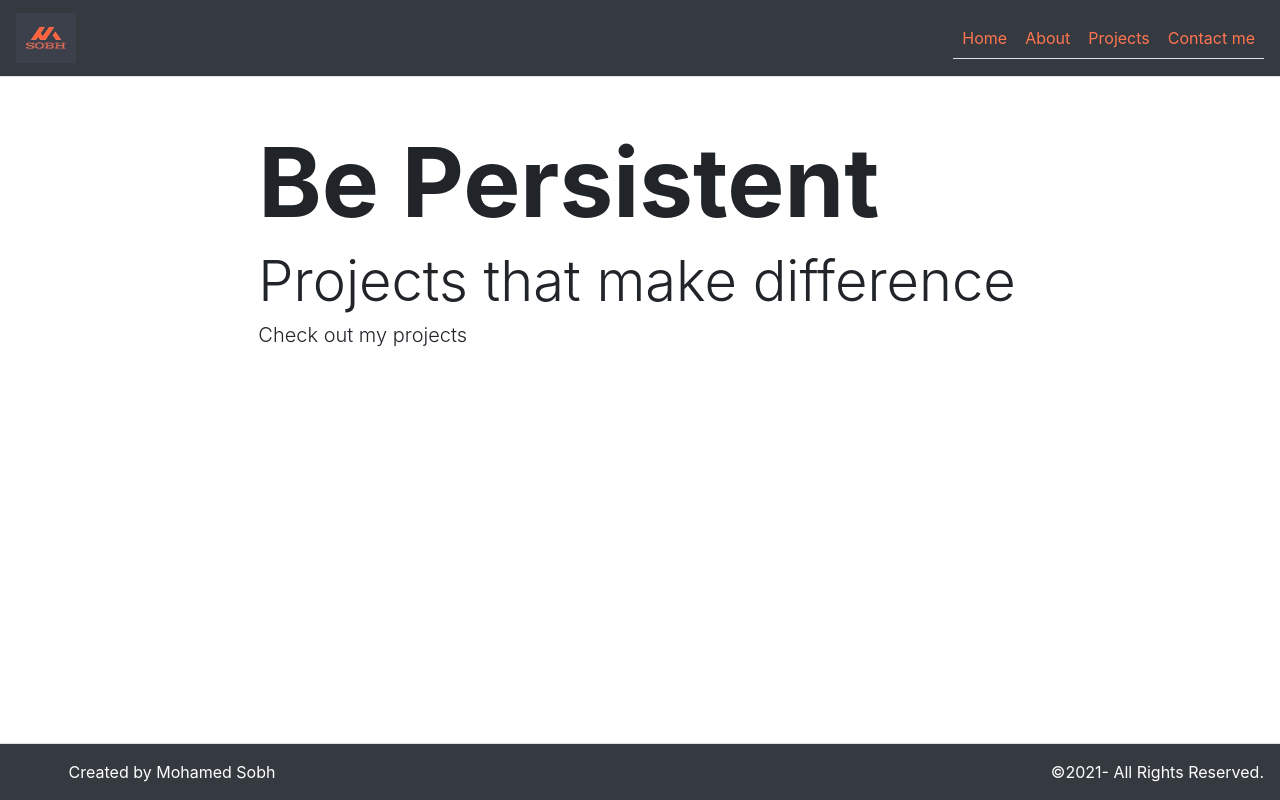
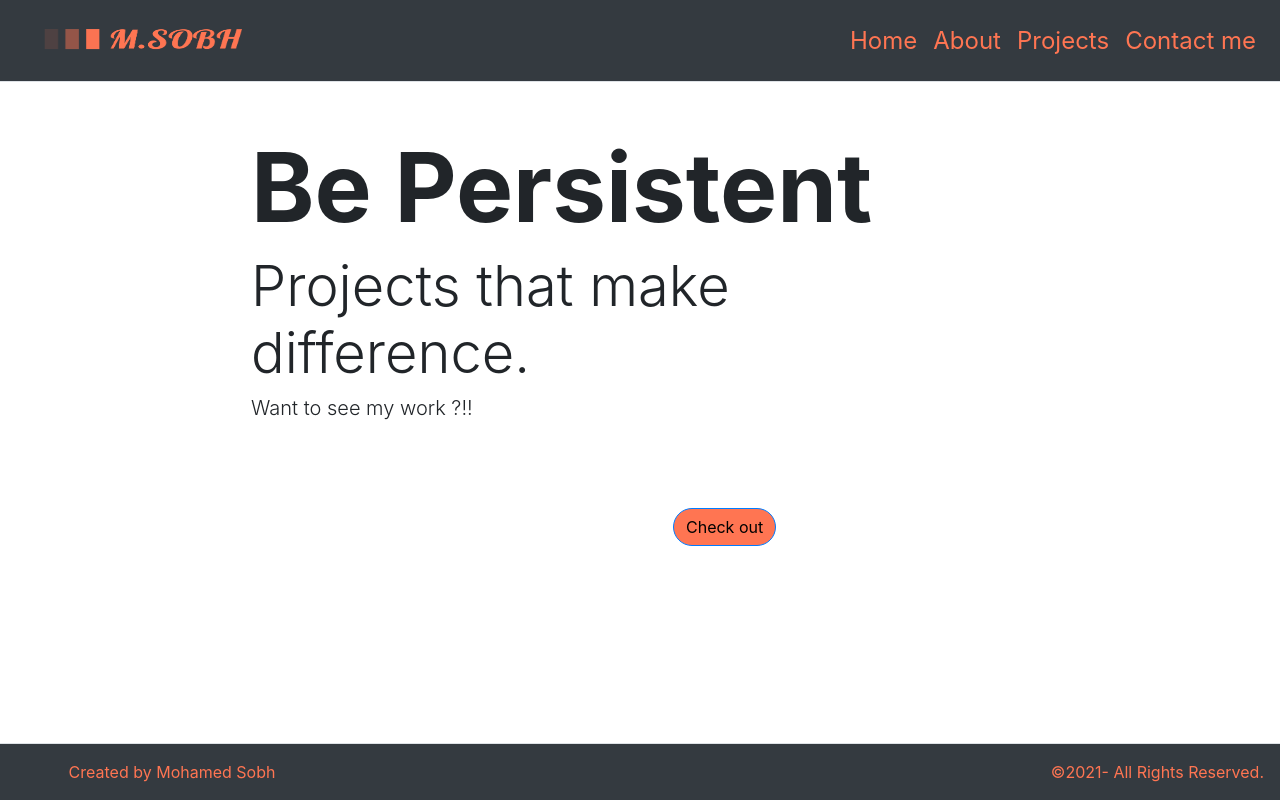
Before and after one commit to M-Sobh/react-portfolio, a React (Create React App) app: page / in a window 1280 px wide. Built offline with nearby package versions, Linux system fonts and the light colour scheme.

Commit message:
enhancements2

```diff
--- a/src/App.js
+++ b/src/App.js
@@ -10,7 +10,7 @@ import HomePage from "./pages/HomePage";
 import AboutPage from "./pages/AboutPage";
 import ProjectsPage from "./pages/ProjectsPage";
 import ContactPage from "./pages/ContactPage";
-import logo from "./assets/images/logo.jpeg";
+import logo from "./assets/images/logo.png";
 import Switch from "react-bootstrap/esm/Switch";
 
 export default class App extends Component {
@@ -26,8 +26,8 @@ export default class App extends Component {
       ],
       home: {
         title: "Be Persistent",
-        subTitle: "Projects that make difference",
-        text: "Check out my projects"
+        subTitle: "Projects that make difference.",
+        text: "Want to see my work ?!! "
       },
       about: {
         title: "About me"
@@ -54,14 +54,14 @@ export default class App extends Component {
               <img
                 alt="logo"
                 src={logo}
-                width="60"
-                height="50"
+                width="250"
+                height="55"
                 className="d-inline-block align-top"
               />
             </Navbar.Brand>
             <Navbar.Toggle className="border-0" aria-controls="navbar-toggle" />
             <Navbar.Collapse id="navbar-toggle">
-              <Nav className="ml-auto" variant="tabs" defaultActiveKey="/home">
+              <Nav className="ml-auto" variant="" defaultActiveKey="/home">
                 <Link className="nav-link" to="/" style={{ color: "#ff7552" }}>
                   Home
                 </Link>
@@ -120,8 +120,9 @@ export default class App extends Component {
               render={() => <ContactPage title={this.state.contact.title} />}
             />
           </Switch>
+
+          <Footer />
         </Container>
-        <Footer />
       </Router>
     );
   }
--- a/src/components/Card.js
+++ b/src/components/Card.js
@@ -4,7 +4,8 @@ import CardInfo from "./CardInfo";
 function Card(props) {
   return (
     <div
-      className="d-inline-block g-card"
+      className="d-inline-block  g-card"
+      style={{ display: "flex" }}
       onClick={e => props.click(props.item)}
     >
       <img
--- a/src/components/CardInfo.js
+++ b/src/components/CardInfo.js
@@ -6,13 +6,15 @@ function CardInfo(props) {
     <animated.div className="g-card-info" style={style}>
       <p className="g-card-title">{props.title}</p>
       <p className="g-card-sub-title">{props.subTitle}</p>
-      <a href={props.link} target="_blank" rel="noopener noreferrer">
-        code
-      </a>
-      <br />
-      <a href={props.demo} target="_blank" rel="noopener noreferrer">
-        demo
-      </a>
+      <div className="demo-link">
+        <a href={props.link} target="_blank" rel="noopener noreferrer">
+          code
+        </a>
+        <br />
+        {/* <a href={props.demo} target="_blank" rel="noopener noreferrer">
+          demo
+        </a> */}
+      </div>
     </animated.div>
   );
 }
--- a/src/components/Carousel.js
+++ b/src/components/Carousel.js
@@ -71,7 +71,7 @@ export default class Carousel extends Component {
   render() {
     return (
       <Zoom>
-        <Container fluid={true} className="carousel">
+        <Container fluid={true}>
           <Row className="justify-content-around">
             {this.makeItems(this.state.items)}
           </Row>
--- a/src/index.css
+++ b/src/index.css
@@ -18,7 +18,14 @@ code {
     monospace;
 }
 
+/* styling navbar */
+
+.nav-link {
+  font-size: 1.5rem;
+}
+
 /* styling projects page */
+
 .g-card {
   margin: 20px;
 }
@@ -27,6 +34,7 @@ code {
   width: 20vw;
   height: 45vh;
   box-shadow: 0px 0px 3px 1px #ff7552;
+  cursor: pointer;
 }
 .g-card-info {
   margin-top: 10px;
@@ -47,8 +55,27 @@ code {
   margin: 0 auto;
   float: none;
   margin-bottom: 10px;
-  margin-top: 250px;
+  margin-top: 2rem;
 }
+
+.demo-link a {
+  color: #ff7552 !important;
+  display: inline-block;
+}
+.carousel {
+  padding-top: 10em;
+}
+
+.footer {
+  left: 0;
+  bottom: 0;
+  width: 100%;
+  background-color: #343a40;
+  color: #ff7552;
+  text-align: center;
+}
+
+/* mail sending style  */
 .success-msg {
   color: #57a773;
   padding: 10px 15px;
@@ -58,17 +85,10 @@ code {
   padding: 10px 15px;
 }
 
-a {
-  color: #ff7552 !important;
+.btn-primary,
+.btn-primary:hover,
+.btn-primary:active,
+.btn-primary:visited {
+  background-color: #ff7552 !important;
+  border-radius: 1.5rem !important;
 }
-.carousel {
-  padding-top: 10em;
-}
-.footer {
-  left: 0;
-  bottom: 0;
-  width: 100%;
-  background-color: #343a40;
-  color: white;
-  text-align: center;
-}
--- a/src/index.js
+++ b/src/index.js
@@ -1,5 +1,6 @@
 import React from "react";
 import ReactDOM from "react-dom";
+import { BrowserRouter } from "react-router-dom";
 
 import App from "./App";
 import reportWebVitals from "./reportWebVitals";
@@ -7,9 +8,10 @@ import "bootstrap/dist/css/bootstrap.css";
 import "./index.css";
 
 ReactDOM.render(
-  <React.StrictMode>
+  <BrowserRouter>
     <App />
-  </React.StrictMode>,
+  </BrowserRouter>,
+
   document.getElementById("root")
 );
 
--- a/src/pages/ContactPage.js
+++ b/src/pages/ContactPage.js
@@ -70,6 +70,7 @@ export default class ContactPage extends Component {
                   <Card.Title>
                     <Hero title={this.props.title} />
                   </Card.Title>
+                  <hr />
                   <Content>
                     <Form onSubmit={this.handleSubmit}>
                       <Form.Group>
@@ -123,6 +124,12 @@ export default class ContactPage extends Component {
                         </p>
                       )}
                     </Form>
+                    <hr />
+                    <div>
+                      <h2>Or, simply reach me directly!</h2>
+                      <h4>E-mail : eng.m_sobhe@yahoo.com</h4>
+                      <h4> Mob. : (+44) 07862 698820</h4>
+                    </div>
                   </Content>
                 </Card.Body>
               </Card>
--- a/src/pages/HomePage.js
+++ b/src/pages/HomePage.js
@@ -1,11 +1,36 @@
 import React from "react";
 import Hero from "../components/Hero";
 import Zoom from "react-reveal/Zoom";
+import { Container, Row, Col } from "react-bootstrap";
+import { Link } from "react-router-dom";
 
 function HomePage(props) {
   return (
     <Zoom>
-      <Hero title={props.title} subTitle={props.subTitle} text={props.text} />
+      <Container fluid>
+        <Row>
+          <Col xs={11}>
+            <Hero
+              title={props.title}
+              subTitle={props.subTitle}
+              text={props.text}
+            />
+          </Col>
+          <Col></Col>
+        </Row>
+        <Row>
+          <Col></Col>
+          <Col>
+            <Link
+              to="/projects"
+              className="btn btn-primary"
+              style={{ color: "black" }}
+            >
+              Check out
+            </Link>
+          </Col>
+        </Row>
+      </Container>
     </Zoom>
   );
 }
```
Also changed, not shown: src/assets/images/logo.png (added), 1 other file (tests, documents, lock files or other folders).
